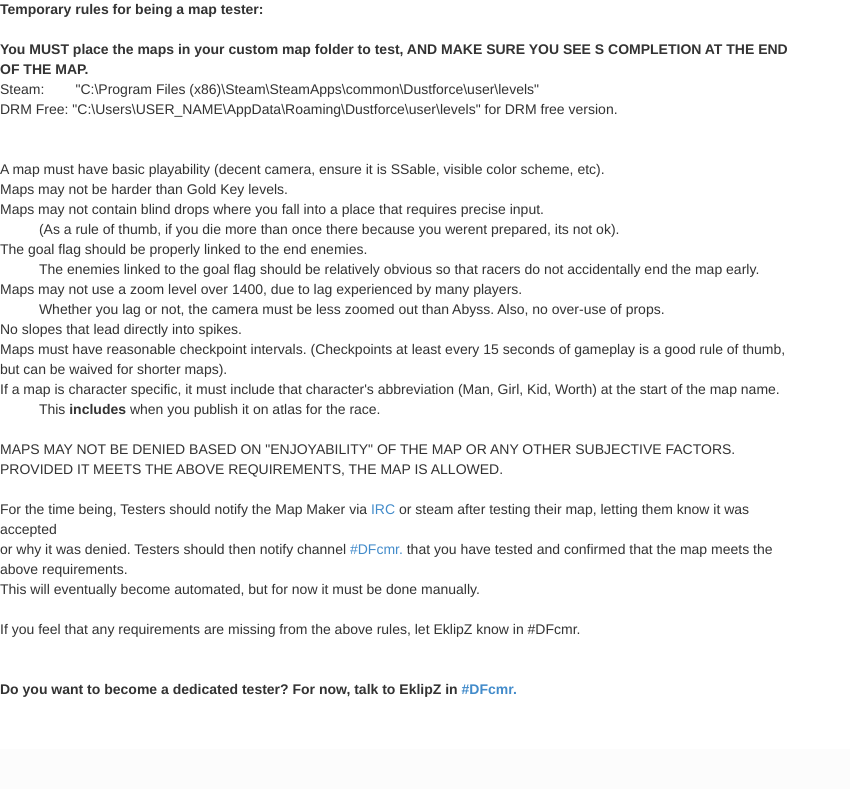
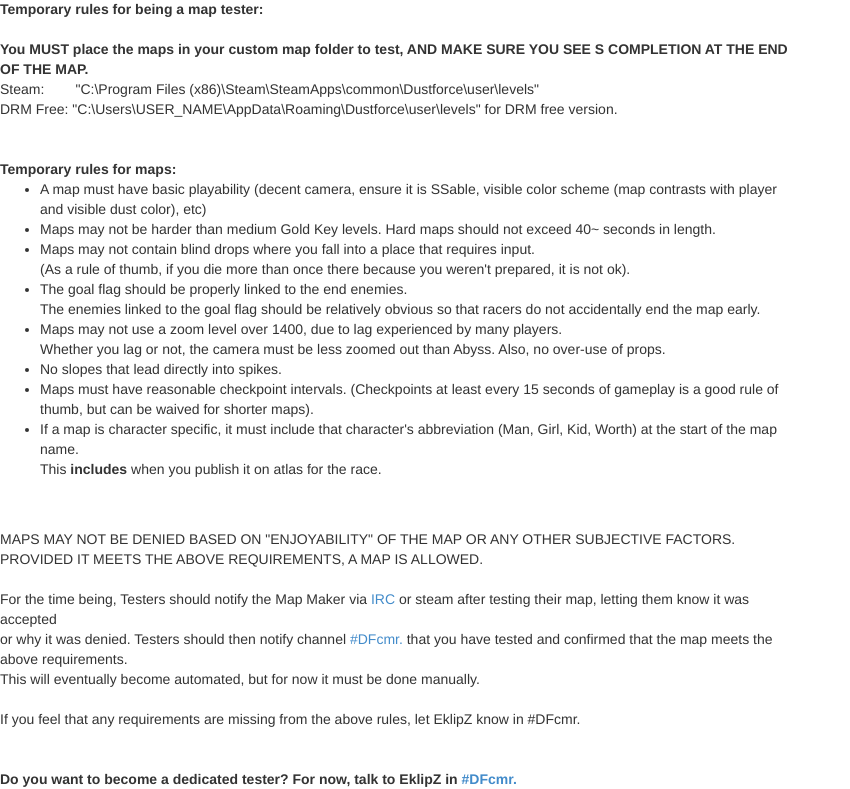
Before and after one commit to EklipZgit/furkiebot, a PHP site: page /tester.php in a window 1280 px wide. Shown: the part 51-840 px from the top of the page, without its empty margins (0-850 px from the left). Before the commit the page ends 748 px from the top, so only its background shows below. Run offline with PHP 8.4, Linux system fonts and the light colour scheme.

Commit message:
web updates, bunch of em

```diff
--- a/Web/tester.php
+++ b/Web/tester.php
@@ -27,21 +27,7 @@
 			Steam: &nbsp&nbsp&nbsp&nbsp&nbsp&nbsp&nbsp"C:\Program Files (x86)\Steam\SteamApps\common\Dustforce\user\levels"<br>
 			DRM Free: "C:\Users\USER_NAME\AppData\Roaming\Dustforce\user\levels" for DRM free version.<br>
 			<br><br>
-			A map must have basic playability (decent camera, ensure it is SSable, visible color scheme, etc).<br>
-			Maps may not be harder than Gold Key levels.<br>
-			Maps may not contain blind drops where you fall into a place that requires precise input.<br>
-			&nbsp&nbsp&nbsp&nbsp&nbsp&nbsp&nbsp&nbsp&nbsp&nbsp(As a rule of thumb, if you die more than once there because you werent prepared, its not ok).<br>
-			The goal flag should be properly linked to the end enemies. <br>
-			&nbsp&nbsp&nbsp&nbsp&nbsp&nbsp&nbsp&nbsp&nbsp&nbspThe enemies linked to the goal flag should be relatively obvious so that racers do not accidentally end the map early.<br>
-			Maps may not use a zoom level over 1400, due to lag experienced by many players. <br>
-			&nbsp&nbsp&nbsp&nbsp&nbsp&nbsp&nbsp&nbsp&nbsp&nbspWhether you lag or not, the camera must be less zoomed out than Abyss. Also, no over-use of props.<br>
-			No slopes that lead directly into spikes.<br>
-			Maps must have reasonable checkpoint intervals. (Checkpoints at least every 15 seconds of gameplay is a good rule of thumb, but can be waived for shorter maps).<br>
-			If a map is character specific, it must include that character's abbreviation (Man, Girl, Kid, Worth) at the start of the map name. <br>
-			&nbsp&nbsp&nbsp&nbsp&nbsp&nbsp&nbsp&nbsp&nbsp&nbspThis <b>includes</b> when you publish it on atlas for the race.
-			<br><br>
-			MAPS MAY NOT BE DENIED BASED ON "ENJOYABILITY" OF THE MAP OR ANY OTHER SUBJECTIVE FACTORS.<br>
-			PROVIDED IT MEETS THE ABOVE REQUIREMENTS, THE MAP IS ALLOWED.<br>
+			<?php include "../WebInclude/maprules.php"; ?>
 			<br>
 			For the time being, Testers should notify the Map Maker via <a href="http://client01.chat.mibbit.com/#dustforce@irc2.speedrunslive.com">IRC</a> or steam after testing their map, letting them know it was accepted<br>
 			or why it was denied. Testers should then notify channel <a href="http://client01.chat.mibbit.com/#DFcmr@irc2.speedrunslive.com">#DFcmr.</a> that you have tested and confirmed that the map meets the above requirements. <br>
--- /dev/null
+++ b/WebInclude/maprules.php
@@ -0,0 +1,34 @@
+<b>Temporary rules for maps:</b><br>
+<ul>
+	<li>
+		A map must have basic playability (decent camera, ensure it is SSable, visible color scheme (map contrasts with player and visible dust color), etc)
+	</li>
+	<li>
+		Maps may not be harder than medium Gold Key levels. Hard maps should not exceed 40~ seconds in length.
+	</li>
+	<li>
+		Maps may not contain blind drops where you fall into a place that requires input.<br>
+		(As a rule of thumb, if you die more than once there because you weren't prepared, it is not ok).
+	</li>
+	<li>
+		The goal flag should be properly linked to the end enemies.<br>
+		The enemies linked to the goal flag should be relatively obvious so that racers do not accidentally end the map early.
+	</li>
+	<li>
+		Maps may not use a zoom level over 1400, due to lag experienced by many players. <br>
+		Whether you lag or not, the camera must be less zoomed out than Abyss. Also, no over-use of props.
+	</li>
+	<li>
+		No slopes that lead directly into spikes.
+	</li>
+	<li>
+		Maps must have reasonable checkpoint intervals. (Checkpoints at least every 15 seconds of gameplay is a good rule of thumb, but can be waived for shorter maps).
+	</li>
+	<li>
+		If a map is character specific, it must include that character's abbreviation (Man, Girl, Kid, Worth) at the start of the map name.<br>
+		This <b>includes</b> when you publish it on atlas for the race.
+	</li>
+</ul>
+<br><br>
+MAPS MAY NOT BE DENIED BASED ON "ENJOYABILITY" OF THE MAP OR ANY OTHER SUBJECTIVE FACTORS.<br>
+PROVIDED IT MEETS THE ABOVE REQUIREMENTS, A MAP IS ALLOWED.<br>
```
Also changed, not shown: Web/map.php (+2 -16 lines), Web/maptest.php (+13 -2 lines).
